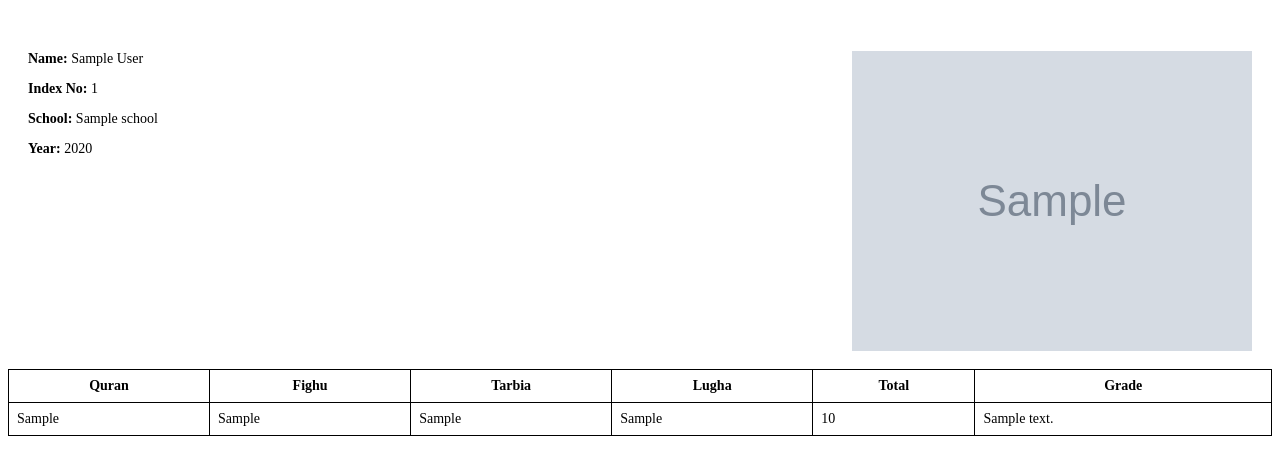
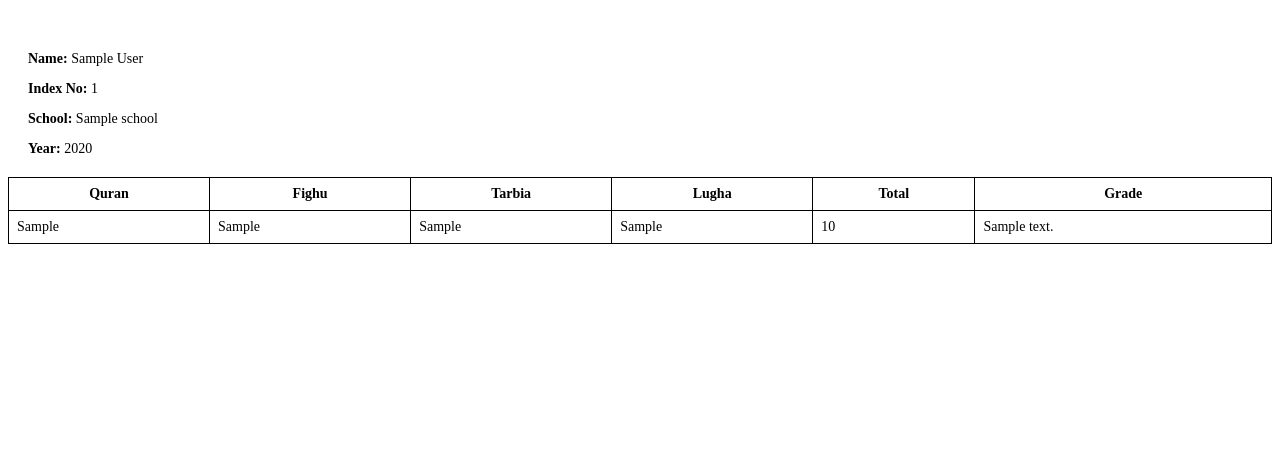
Before and after one commit to kagolo/iple_exam_project_final, a Django app: template resultssys/resultsapp/templates/resultsapp/pass_slip.html in a window 1280 px wide. Shown: the part 191-666 px from the top of the page. Run offline with Django 4.2, Linux system fonts and the light colour scheme; the template is opened without the code that fills it: most values are stand-ins (such as "Sample title", 1, 10 or a date in 2020); grey boxes marked "Sample" are stand-in pictures; some libraries are stand-ins or nearby versions.

Commit message:
Removed photo from passlip

```diff
--- a/resultssys/resultsapp/templates/resultsapp/pass_slip.html
+++ b/resultssys/resultsapp/templates/resultsapp/pass_slip.html
@@ -99,7 +99,7 @@
 
   <br>
  <div class='details'>
-  <p style="float: right;"><img src="{{ get_single_school.imageURL }}" alt=""/></p>
+  <!-- <p style="float: right;"><img src="{{ get_single_school.imageURL }}" alt=""/></p> -->
   <p><strong>Name:</strong>   {{ get_single_school.full_name }}</p>
   <p><strong>Index No:</strong>  {{ get_single_school.index_number }}</p>
   <p><strong>School:</strong>   {{ get_single_school.school.name }}</p>
--- a/resultssys/resultsapp/templates/resultsapp/pass_slip_school.html
+++ b/resultssys/resultsapp/templates/resultsapp/pass_slip_school.html
@@ -56,7 +56,7 @@
   <br>
   {% for get_single_school in get_single_school.student_set.all %}
  <div class='details'>
-  <p style="float: right;"><img src="{{ get_single_school.imageURL }}" alt=""/></p>
+  <!-- <p style="float: right;"><img src="{{ get_single_school.imageURL }}" alt=""/></p> -->
   <p><strong>Name:</strong>   {{ get_single_school.full_name }}</p>
   <p><strong>Index No:</strong>  {{ get_single_school.index_number }}</p>
   <p><strong>School:</strong>   {{ get_single_school.school.name }}</p>
```
